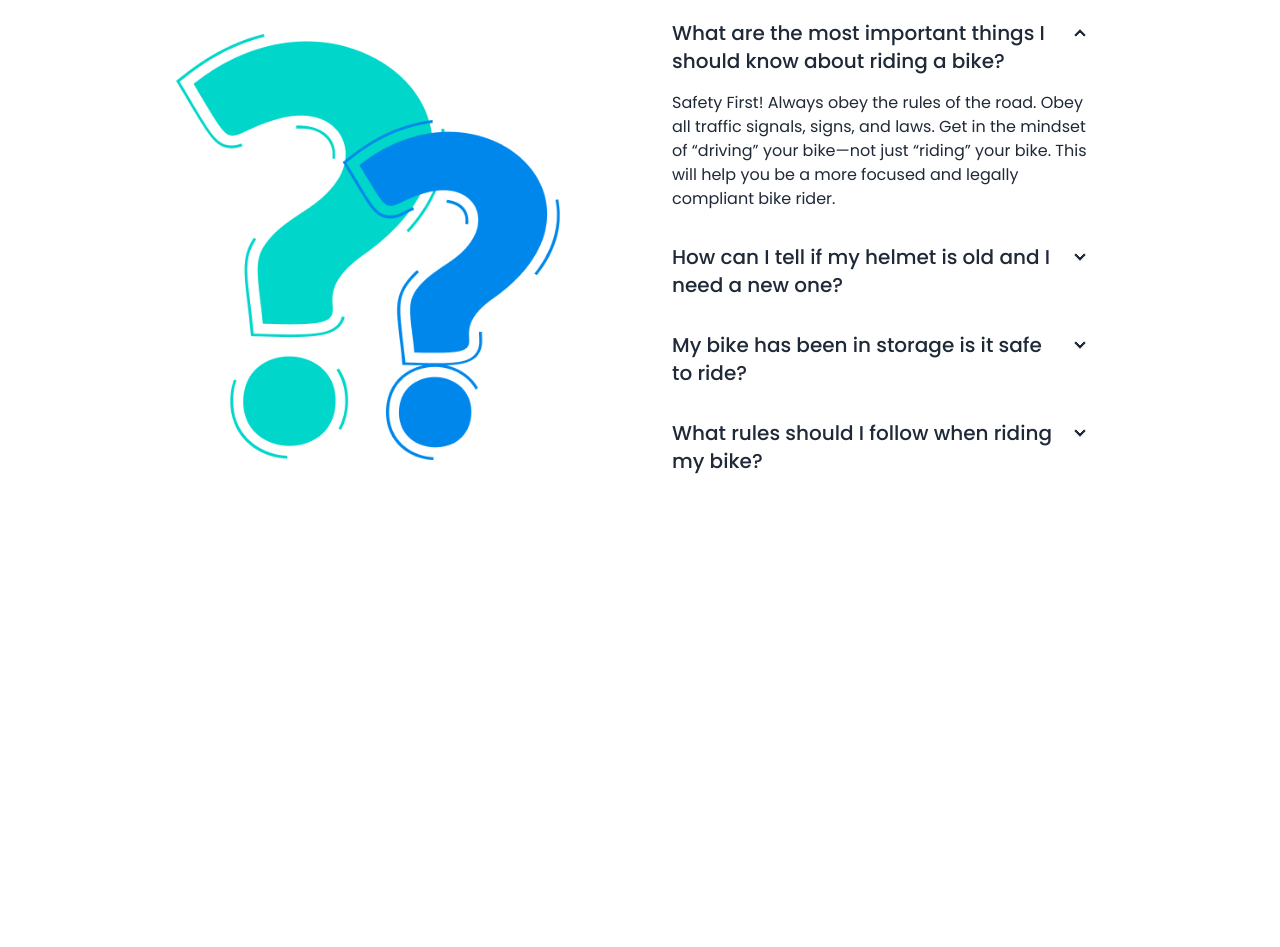
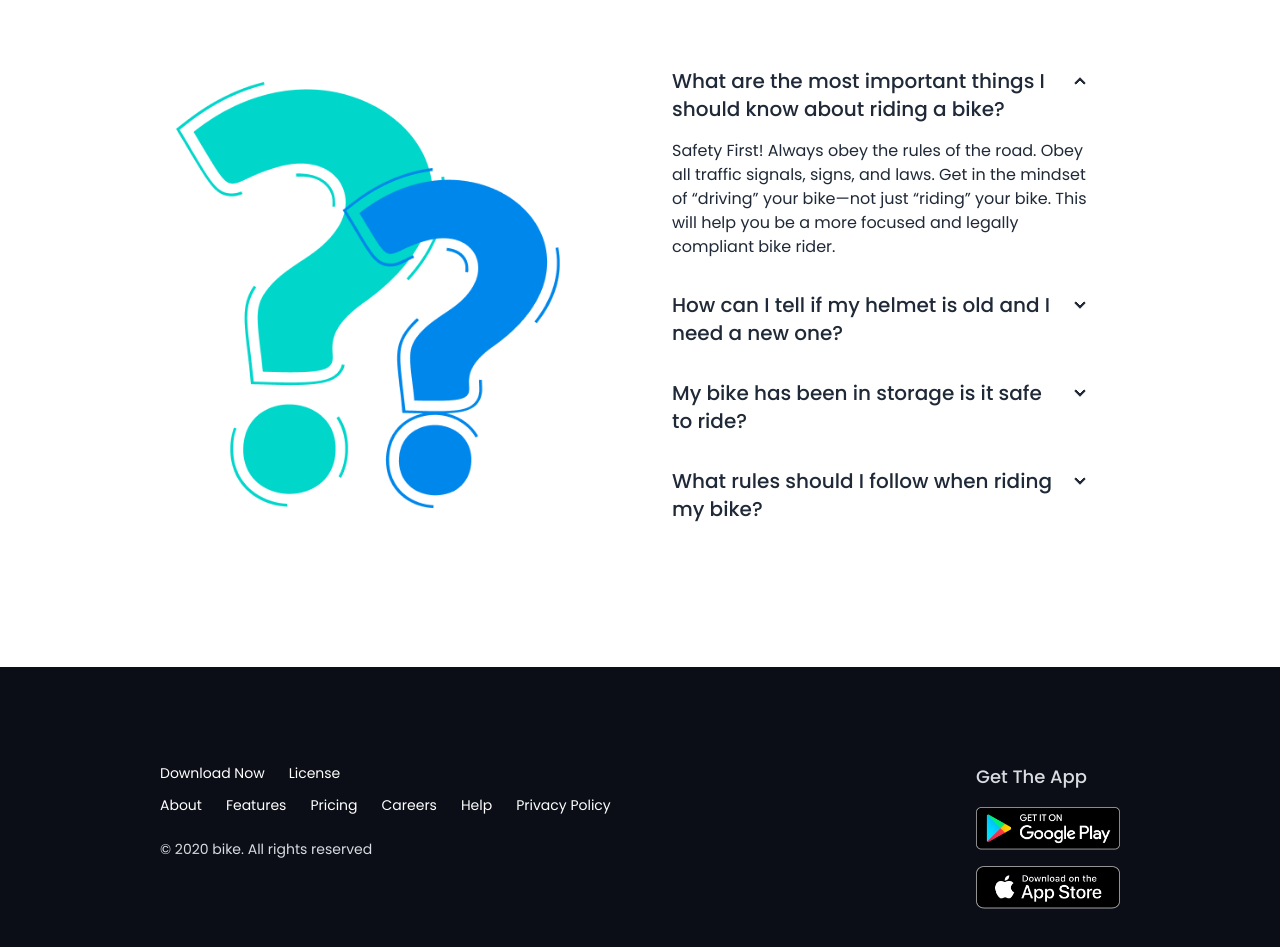
Before and after one commit to adnanakhlas-dev/biker-zone, a plain HTML site: page index.html in a window 1280 px wide. Shown: the part 2158-3105 px from the top of the page. Before the commit the page ends 2777 px from the top, so only its background shows below. Drawn offline with nearby package versions, Linux system fonts and the light colour scheme.

Commit message:
footer section complete

```diff
--- a/index.html
+++ b/index.html
@@ -25,6 +25,7 @@
                         "blue-color": '#23A6F0',
                         "gray-color": '#DEDEDE',
                         "gray-text": '#6C6C6C',
+                        "footer-bg": '#0B0D17',
                     }
                 }
             }
@@ -203,7 +204,7 @@
             <!-- Review Container -->
             <div class="grid place-items-center gap-11 grid-cols-1 md:grid-cols-2 lg:grid-cols-3 ">
                 <!-- Review-1 -->
-                <div class="card w-96 bg-base-100 border border-gray-color py-9 px-7 rounded pb-0">
+                <div class="card bg-base-100 border border-gray-color py-9 px-7 rounded pb-0">
                     <figure class="mb-8"><img class="w-36 h-36" src="./images/others/user-1.png" alt="Shoes" /></figure>
                     <div class="card-body p-0 space-y-4">
                         <p class="text-gray-text text-justify">Slate helps you see how
@@ -224,7 +225,7 @@
                     </div>
                 </div>
                 <!-- Review-2 -->
-                <div class="card w-96 bg-base-100 border border-gray-color py-9 px-7 rounded pb-0">
+                <div class="card bg-base-100 border border-gray-color py-9 px-7 rounded pb-0">
                     <figure class="mb-8"><img class="w-36 h-36" src="./images/others/user-2.png" alt="Shoes" /></figure>
                     <div class="card-body p-0 space-y-4">
                         <p class="text-gray-text text-justify">Slate helps you see how
@@ -245,7 +246,7 @@
                     </div>
                 </div>
                 <!-- Review-1 -->
-                <div class="card w-96 bg-base-100 border border-gray-color py-9 px-7 rounded pb-0">
+                <div class="card bg-base-100 border border-gray-color py-9 px-7 rounded pb-0">
                     <figure class="mb-8"><img class="w-36 h-36" src="./images/others/user-3.png" alt="Shoes" /></figure>
                     <div class="card-body p-0 space-y-4">
                         <p class="text-gray-text text-justify">Slate helps you see how
@@ -331,8 +332,36 @@
             </div>
         </section>
     </main>
-    <footer>
+    <footer class="footer bg-footer-bg py-8 lg:py-24">
+        <div class="w-11/12 mx-auto md:w-9/12 md:container flex justify-between flex-col lg:flex-row">
+            <aside class="text-white">
+                <ul class="flex gap-6">
+                    <li><a href="#">Download Now</a></li>
+                    <li><a href="#">License</a></li>
+                </ul>
+                <ul class="flex gap-6 mt-3 flex-wrap">
+                    <li><a href="#">About</a></li>
+                    <li><a href="#">Features</a></li>
+                    <li><a href="#">Pricing</a></li>
+                    <li><a href="#">Careers</a></li>
+                    <li><a href="#">Help</a></li>
+                    <li><a href="#">Privacy Policy</a></li>
+                </ul>
+                <p class="text-[#D9DBE1] mt-6">© 2020 bike. All rights reserved</p>
+            </aside>
+            <nav class="space-y-4">
+                <header class="text-[#D9DBE1] capitalize text-lg font-medium">Get the App</header>
+                <div class="grid grid-cols-1 gap-4">
+                    <a>
+                        <img class="w-36" src="./images/others/android.png" alt="">
+                    </a>
+                    <a>
+                        <img class="w-36" src="./images/others/ios.png" alt="">
+                    </a>
 
+                </div>
+            </nav>
+        </div>
     </footer>
 </body>
 
```
